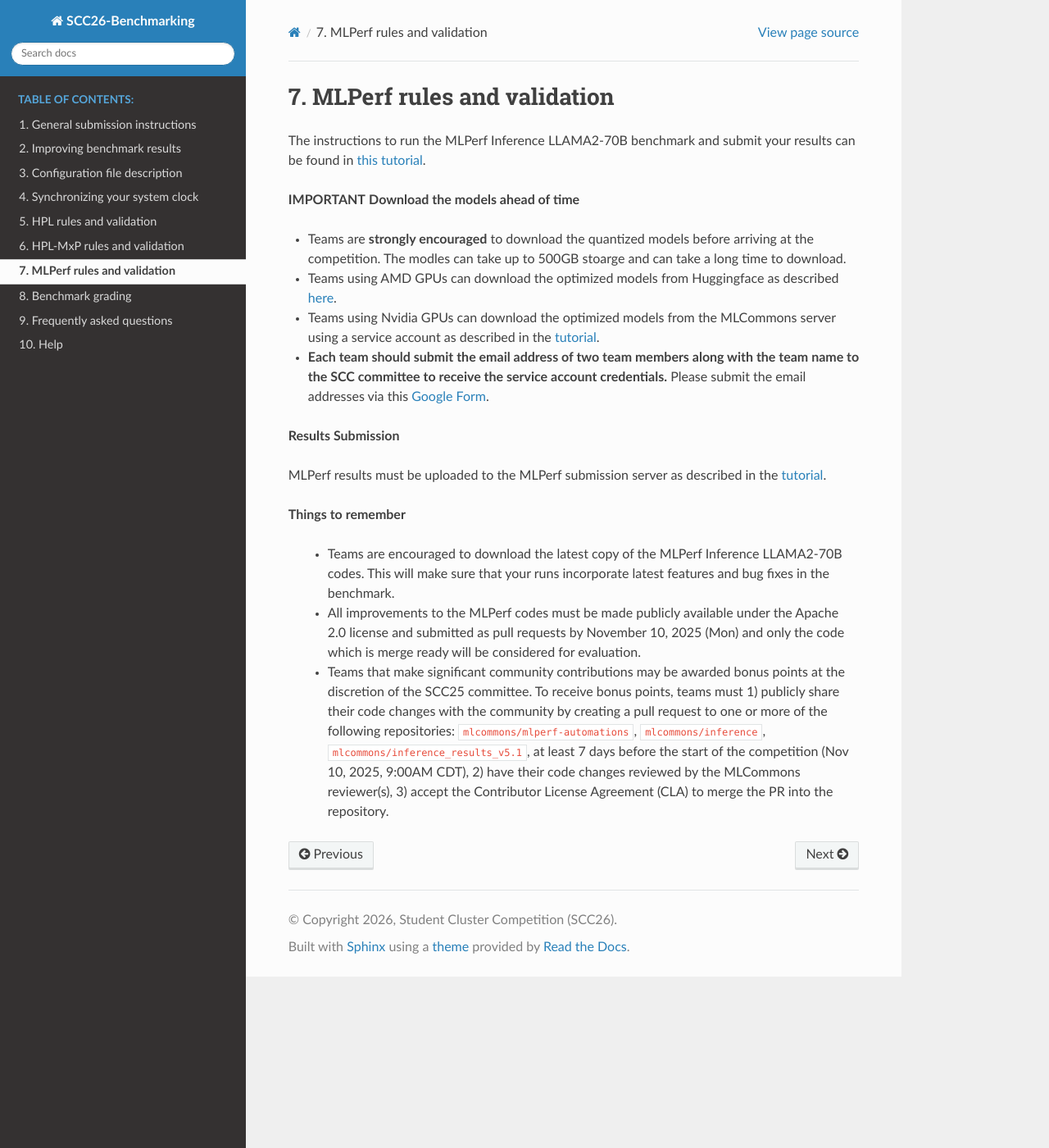
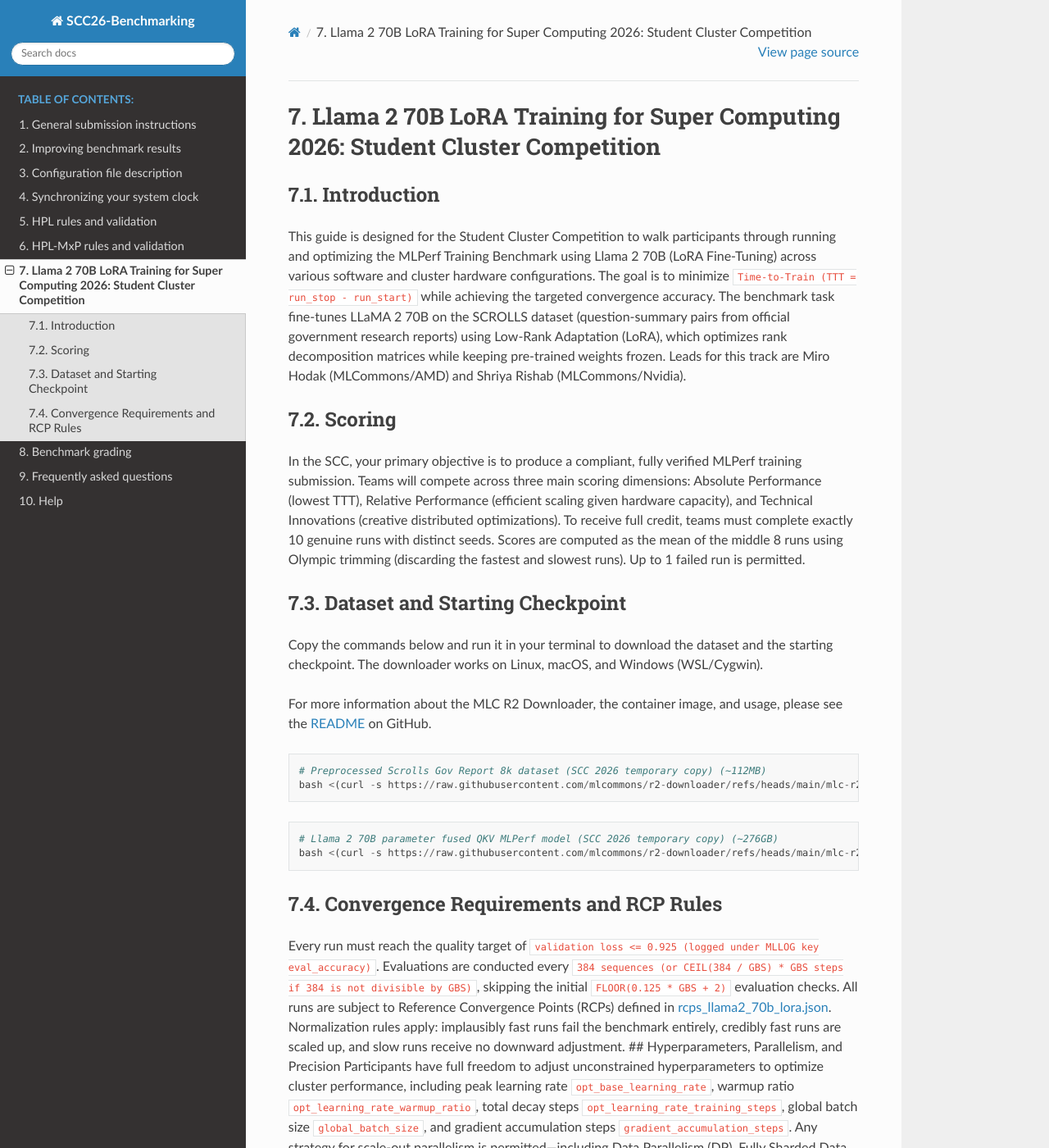
Before and after one commit to rderue/scc26-benchmarking, a Sphinx documentation site: the page built from source/benchmarks/mlperf.rst, in a window 1280 px wide and 1400 px high. Shown: the whole window at 82% size. Built offline with Sphinx 7.4.7 and the Read the Docs theme 3.1.0, drawn with Linux system fonts in a browser that asks for light colours; some of the changed text lies outside the part shown.

Commit message:
Add MLPerf instructions

```diff
--- a/source/benchmarks/mlperf.rst
+++ b/source/benchmarks/mlperf.rst
@@ -1,23 +1,109 @@
-MLPerf rules and validation
----------------------------
+Llama 2 70B LoRA Training for Super Computing 2026: Student Cluster Competition
+===============================================================================
 
-The instructions to run the MLPerf Inference LLAMA2-70B benchmark and submit your results
-can be found in `this tutorial <https://docs.mlcommons.org/inference/benchmarks/language/scc25_guide/scc25/>`_.
+Introduction
+------------
 
-**IMPORTANT**
-**Download the models ahead of time**
+This guide is designed for the Student Cluster Competition to walk
+participants through running and optimizing the MLPerf Training
+Benchmark using Llama 2 70B (LoRA Fine-Tuning) across various software
+and cluster hardware configurations. The goal is to minimize
+``Time-to-Train (TTT = run_stop - run_start)`` while achieving the
+targeted convergence accuracy. The benchmark task fine-tunes LLaMA 2 70B
+on the SCROLLS dataset (question-summary pairs from official government
+research reports) using Low-Rank Adaptation (LoRA), which optimizes rank
+decomposition matrices while keeping pre-trained weights frozen. Leads
+for this track are Miro Hodak (MLCommons/AMD) and Shriya Rishab
+(MLCommons/Nvidia).
 
-- Teams are **strongly encouraged** to download the quantized models before arriving at the competition. The modles can take up to 500GB stoarge and can take a long time to download.
-- Teams using AMD GPUs can download the optimized models from Huggingface as described `here <https://github.com/mlcommons/inference_results_v5.1/tree/main/closed/AMD/measurements/8xMI300X_2xEPYC_9575F/llama2-70b-99.9/Offline>`_.
-- Teams using Nvidia GPUs can download the optimized models from the MLCommons server using a service account as described in the `tutorial <https://docs.mlcommons.org/inference/benchmarks/language/scc25_guide/scc25/>`_.
-- **Each team should submit the email address of two team members along with the team name to the SCC committee to receive the service account credentials.** Please submit the email addresses via this `Google Form <https://forms.gle/nQBgeeX8B7wpSExn6>`_.
+Scoring
+-------
 
-**Results Submission**
+In the SCC, your primary objective is to produce a compliant, fully
+verified MLPerf training submission. Teams will compete across three
+main scoring dimensions: Absolute Performance (lowest TTT), Relative
+Performance (efficient scaling given hardware capacity), and Technical
+Innovations (creative distributed optimizations). To receive full
+credit, teams must complete exactly 10 genuine runs with distinct seeds.
+Scores are computed as the mean of the middle 8 runs using Olympic
+trimming (discarding the fastest and slowest runs). Up to 1 failed run
+is permitted.
 
-MLPerf results must be uploaded to the MLPerf submission server as described in the `tutorial <https://docs.mlcommons.org/inference/benchmarks/language/scc25_guide/scc25/>`_.
+Dataset and Starting Checkpoint
+-------------------------------
 
-**Things to remember**
+Copy the commands below and run it in your terminal to download the
+dataset and the starting checkpoint. The downloader works on Linux,
+macOS, and Windows (WSL/Cygwin).
 
-  - Teams are encouraged to download the latest copy of the MLPerf Inference LLAMA2-70B codes. This will make sure that your runs incorporate latest features and bug fixes in the benchmark.
-  - All improvements to the MLPerf codes must be made publicly available under the Apache 2.0 license and submitted as pull requests by November 10, 2025 (Mon) and only the code which is merge ready will be considered for evaluation.
-  - Teams that make significant community contributions may be awarded bonus points at the discretion of the SCC25 committee. To receive bonus points, teams must 1) publicly share their code changes with the community by creating a pull request to one or more of the following repositories: ``mlcommons/mlperf-automations``, ``mlcommons/inference``, ``mlcommons/inference_results_v5.1``, at least 7 days before the start of the competition (Nov 10, 2025, 9:00AM CDT), 2) have their code changes reviewed by the MLCommons reviewer(s), 3) accept the Contributor License Agreement (CLA) to merge the PR into the repository.
+For more information about the MLC R2 Downloader, the container image,
+and usage, please see the
+`README <https://github.com/mlcommons/r2-downloader/blob/main/README.md>`__
+on GitHub.
+
+::
+
+   # Preprocessed Scrolls Gov Report 8k dataset (SCC 2026 temporary copy) (~112MB)
+   bash <(curl -s https://raw.githubusercontent.com/mlcommons/r2-downloader/refs/heads/main/mlc-r2-downloader.sh) https://training.mlcommons-storage.org/metadata/scc-2026-scrolls-gov-report-8k.uri
+
+::
+
+   # Llama 2 70B parameter fused QKV MLPerf model (SCC 2026 temporary copy) (~276GB)
+   bash <(curl -s https://raw.githubusercontent.com/mlcommons/r2-downloader/refs/heads/main/mlc-r2-downloader.sh) https://training.mlcommons-storage.org/metadata/scc-2026-llama-2-70b-fused-qkv-mlperf.uri
+
+Convergence Requirements and RCP Rules
+--------------------------------------
+
+Every run must reach the quality target of
+``validation loss <= 0.925 (logged under MLLOG key eval_accuracy)``.
+Evaluations are conducted every
+``384 sequences (or CEIL(384 / GBS) * GBS steps if 384 is not divisible by GBS)``,
+skipping the initial ``FLOOR(0.125 * GBS + 2)`` evaluation checks. All
+runs are subject to Reference Convergence Points (RCPs) defined in
+`rcps_llama2_70b_lora.json <https://github.com/mlcommons/logging/blob/master/mlperf_logging/rcp_checker/training_6.0.0/rcps_llama2_70b_lora.json>`__.
+Normalization rules apply: implausibly fast runs fail the benchmark
+entirely, credibly fast runs are scaled up, and slow runs receive no
+downward adjustment. ## Hyperparameters, Parallelism, and Precision
+Participants have full freedom to adjust unconstrained hyperparameters
+to optimize cluster performance, including peak learning rate
+``opt_base_learning_rate``, warmup ratio
+``opt_learning_rate_warmup_ratio``, total decay steps
+``opt_learning_rate_training_steps``, global batch size
+``global_batch_size``, and gradient accumulation steps
+``gradient_accumulation_steps``. Any strategy for scale-out parallelism
+is permitted—including Data Parallelism (DP), Fully Sharded Data
+Parallelism (FSDP), Tensor Parallelism (TP), Pipeline Parallelism (PP),
+and Context Parallelism (CP). Any precision model is allowed (BFloat16
+reference, FP8, or FP4). ## Artifacts to Submit Teams must submit a
+complete package matching the expected folder structure:
+
+-  ``TEAM_NAME/systems/student_system.json``: Hardware and system
+   details.
+-  ``TEAM_NAME/benchmarks/llama2_70b_lora/``: Execution scripts
+   (README.md, run_and_time.sh, config.sh, source-or-patches/).
+-  ``TEAM_NAME/results/student_system/llama2_70b_lora/``: 10 genuine
+   result log files (result_0.txt through result_9.txt) and
+   scaling.json.
+
+Please submit these artifacts to the repo as a pull request. If you
+cannot create branches in the repo directly, please create a fork of
+this repo and submit a pull request from the fork. And sign the
+automated CLA check so we can merge your code into the repo. ## Run
+Commands and Verification Workflow Ensure MLLOGGER integration emits
+machine-readable :::MLLOG JSON events on rank 0 with proper distributed
+barriers. To verify compliance before submission, execute the following
+commands:
+
+::
+
+   # Install MLPerf Logging package
+   pip install "git+https://github.com/mlperf/logging.git@6.0.0-rc6"
+
+   # Run RCP Checker
+   python -m mlperf_logging.rcp_checker TEAM_NAME/results/student_system/llama2_70b_lora --rcp_usage training --rcp_version 6.0.0 --verbose
+
+   # Run Package Checker
+   python -m mlperf_logging.package_checker TEAM_NAME training 6.0.0 --werror --log_output /tmp/package_student_team.log
+
+   # Complete Official Verification Script
+   bash sources/logging/scripts/verify_for_v6.0_training.sh TEAM_NAME
```
